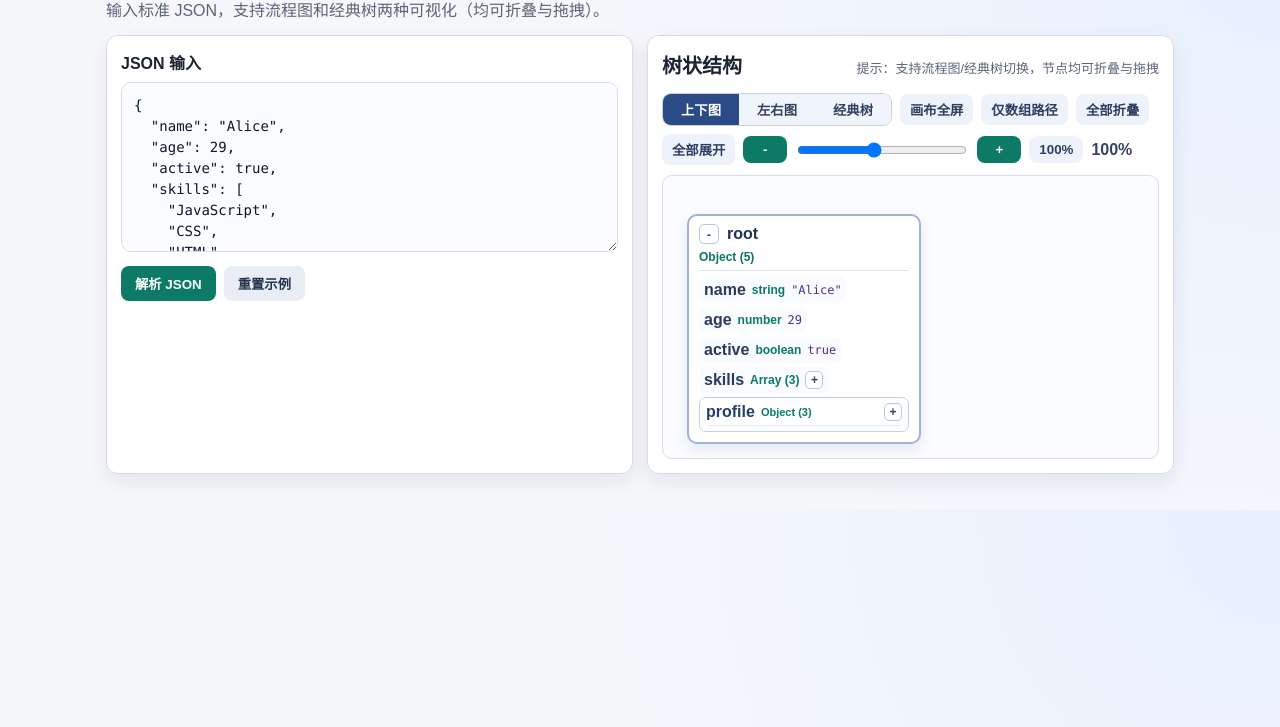
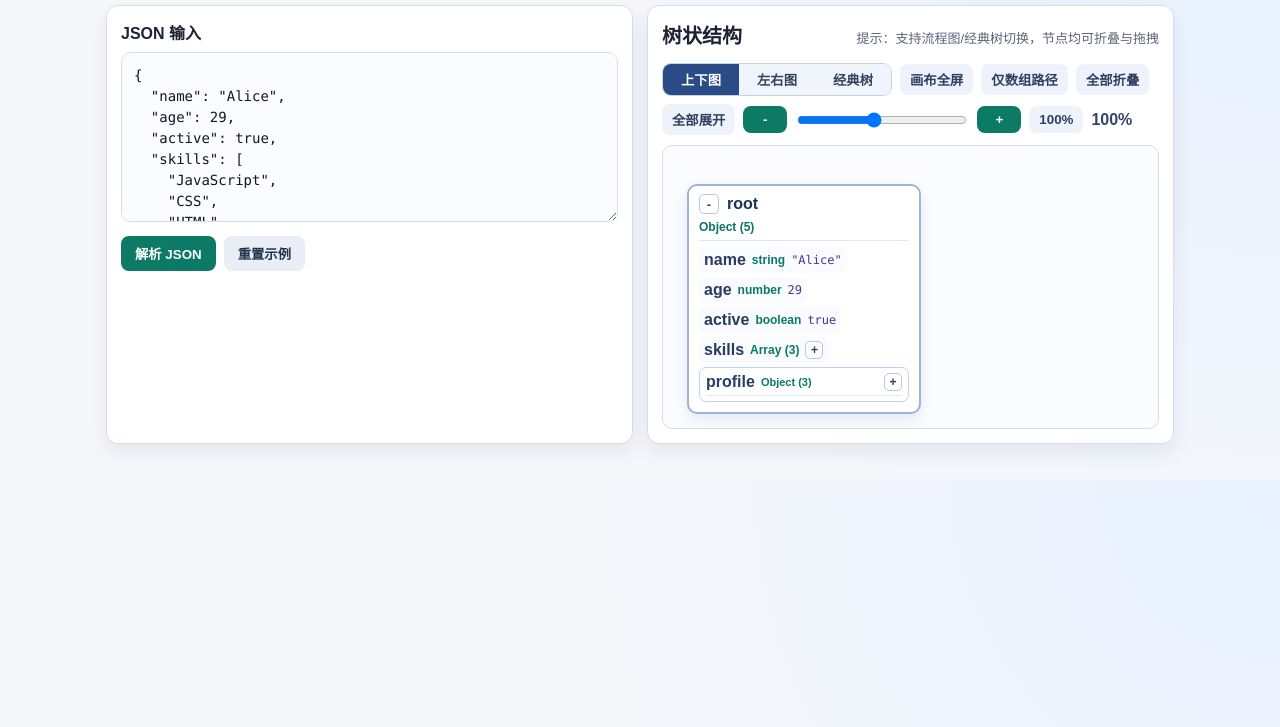
Before and after one commit to Simon9997/json-parser-visualize, a website with bundled scripts: page index.html in a window 1280 px wide. Shown: the part 73-800 px from the top of the page. Built offline with nearby package versions, Linux system fonts and the light colour scheme.

Commit message:
Remove header description text

```diff
--- a/index.html
+++ b/index.html
@@ -10,7 +10,6 @@
     <main class="app">
       <header class="app-header">
         <h1>JSON 树状解析器</h1>
-        <p>输入标准 JSON，支持流程图和经典树两种可视化（均可折叠与拖拽）。</p>
       </header>
 
       <section class="panel input-panel">
```
